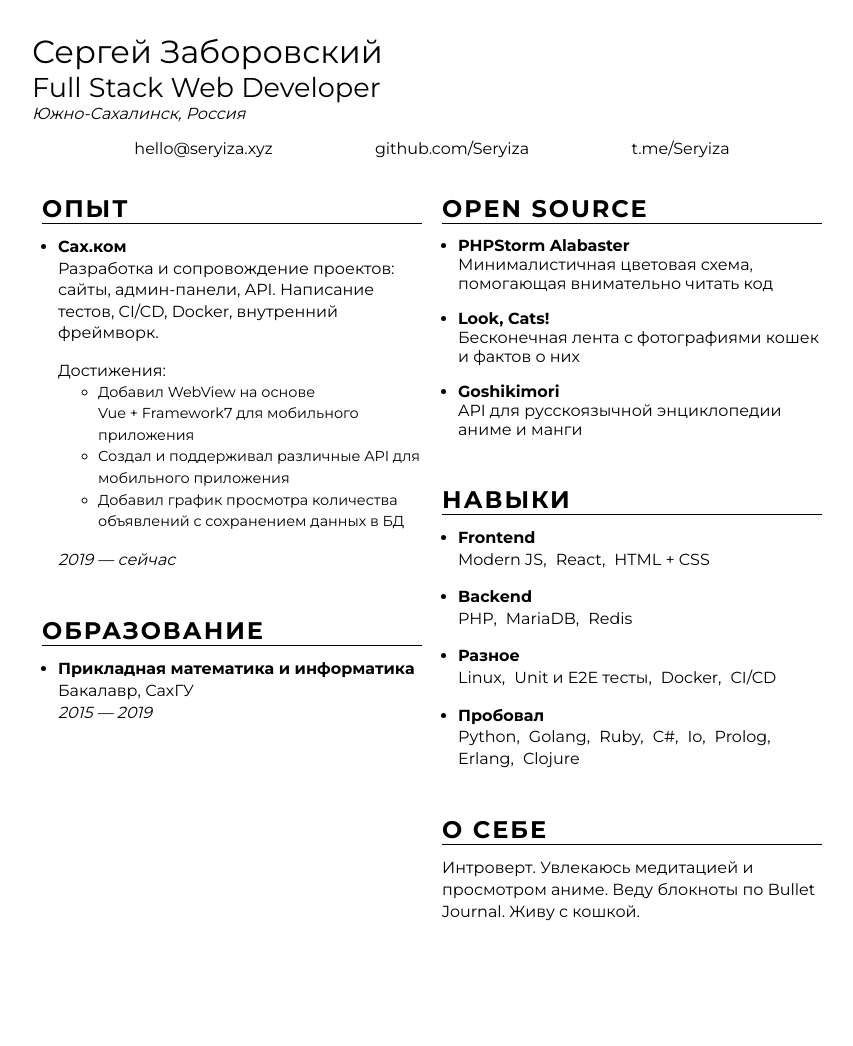
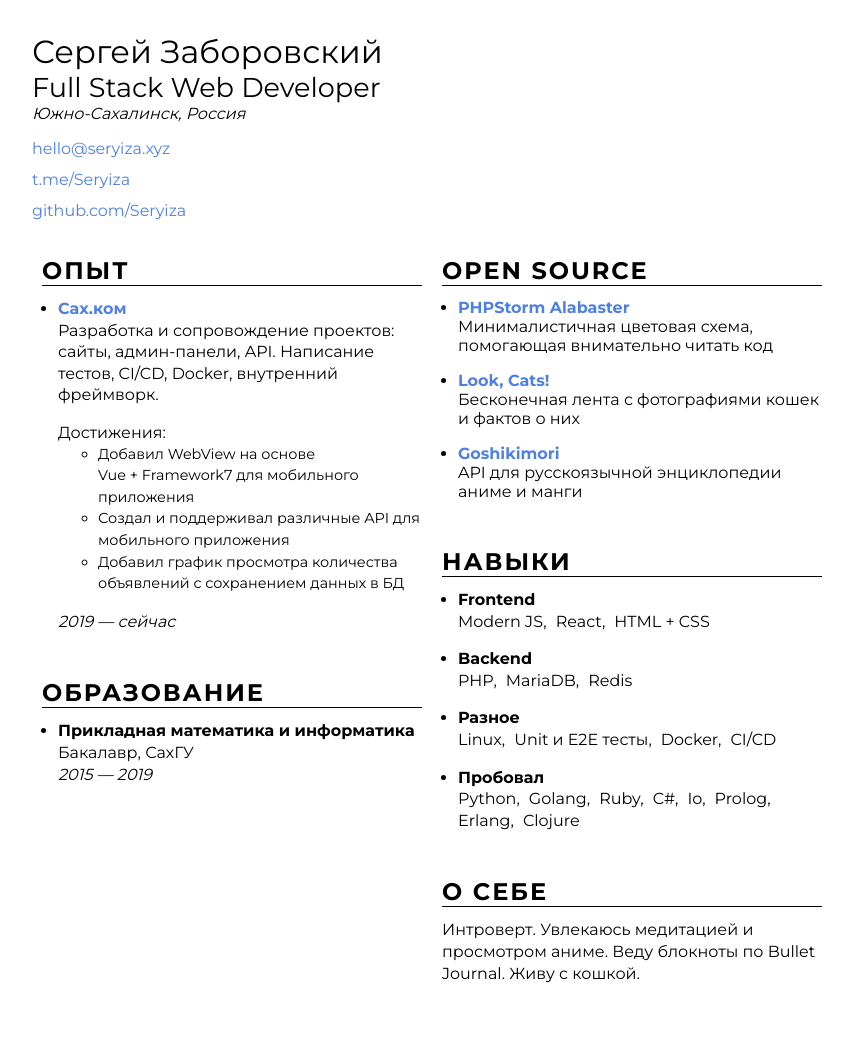
Before and after one commit to Seryiza/seryiza.github.io, a Jekyll site: the page built from resume.html, in a window 1280 px wide. Shown: the whole page, without its empty margins (208-1061 px from the left). Built offline with Jekyll 4.4.1, drawn with Linux system fonts in a browser that asks for light colours; before the commit the page ends 984 px from its top, so only the background shows below that.

Commit message:
Редизайн ссылок, добавлены ссылки на проекты

```diff
--- a/_sass/links.scss
+++ b/_sass/links.scss
@@ -2,9 +2,9 @@
   &,
   &:link,
   &:visited {
-    color: #4f80e1;
+    color: $link-color;
     text-decoration: none;
-    border-bottom: 1px dashed #4f80e1;
+    border-bottom: 1px dashed $link-color;
   }
 
   &:active,
@@ -13,6 +13,6 @@
   }
 
   &:active {
-    color: #ff5349;
+    color: $link-hover-color;
   }
 }
--- a/_sass/resume/header.scss
+++ b/_sass/resume/header.scss
@@ -11,12 +11,22 @@
         margin: 1em 0;
         padding: 0;
         list-style: none;
-        display: flex;
-        justify-content: space-evenly;
     }
 
     &__contacts li {
-        display: inline;
+        &:not(:last-of-type) {
+            margin-bottom: 0.75em;
+        }
+    }
+
+    &__link {
+        color: $link-color;
+        text-decoration: none;
+
+        &:hover,
+        &:active {
+            color: $link-hover-color;
+        }
     }
 
     &__location {
--- a/_sass/resume/list-item.scss
+++ b/_sass/resume/list-item.scss
@@ -9,6 +9,16 @@
         font-weight: bold;
     }
 
+    &_link {
+        color: $link-color;
+        text-decoration: none;
+
+        &:hover,
+        &:active {
+            color: $link-hover-color;
+        }
+    }
+
     &_additional {
         font-style: italic;
     }
--- a/_sass/vars.scss
+++ b/_sass/vars.scss
@@ -1 +1,4 @@
+$link-color: #4f80e1;
+$link-hover-color: #ff5349;
+
 $breakpoint-small: 425px;
--- a/assets/css/resume.scss
+++ b/assets/css/resume.scss
@@ -1,6 +1,7 @@
 ---
 ---
 
+@import 'vars';
 @import 'reset-default-styles';
 @import 'resume/body';
 @import 'resume/resume';
--- a/resume.html
+++ b/resume.html
@@ -38,13 +38,19 @@
 
             <ul class="header__contacts">
                 <li>
-                    hello@seryiza.xyz
+                    <a href="mailto:hello@seryiza.xyz" class="header__link">
+                        hello@seryiza.xyz
+                    </a>
                 </li>
                 <li>
-                    github.com/Seryiza
+                    <a href="https://t.me/Seryiza" class="header__link">
+                        t.me/Seryiza
+                    </a>
                 </li>
                 <li>
-                    t.me/Seryiza
+                    <a href="https://github.com/Seryiza" class="header__link">
+                        github.com/Seryiza
+                    </a>
                 </li>
             </ul>
         </div>
@@ -57,7 +63,9 @@
                         <ul class="list">
                             <li class="list-item">
                                 <h3 class="list-item_title">
-                                    Сах.ком
+                                    <a href="https://sakh.com" class="list-item_link">
+                                        Сах.ком
+                                    </a>
                                 </h3>
 
                                 <div>
@@ -112,7 +120,10 @@
                         <ul class="list">
                             <li class="list-item">
                                 <div class="list-item_title">
-                                    PHPStorm Alabaster
+                                    <a href="https://github.com/Seryiza/phpstorm-scheme-alabaster"
+                                       class="list-item_link">
+                                        PHPStorm Alabaster
+                                    </a>
                                 </div>
                                 <div>
                                     Минималистичная цветовая схема, помогающая внимательно читать код
@@ -120,7 +131,9 @@
                             </li>
                             <li class="list-item">
                                 <div class="list-item_title">
-                                    Look, Cats!
+                                    <a href="https://github.com/Seryiza/look-cats" class="list-item_link">
+                                        Look, Cats!
+                                    </a>
                                 </div>
                                 <div>
                                     Бесконечная лента с фотографиями кошек и фактов о них
@@ -128,7 +141,9 @@
                             </li>
                             <li class="list-item">
                                 <div class="list-item_title">
-                                    Goshikimori
+                                    <a href="https://github.com/Seryiza/goshikimori" class="list-item_link">
+                                        Goshikimori
+                                    </a>
                                 </div>
                                 <div>
                                     API для русскоязычной энциклопедии аниме и манги
```
